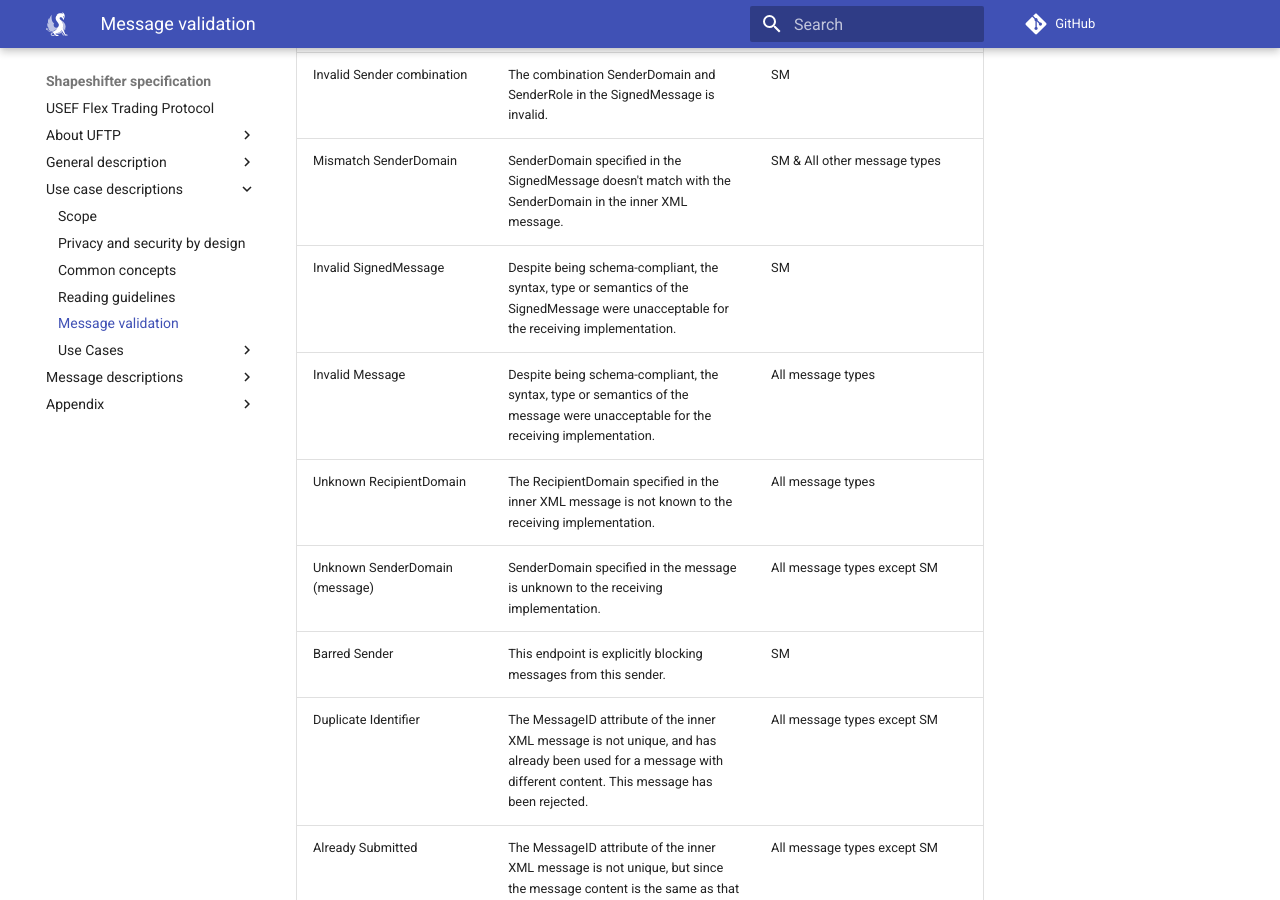
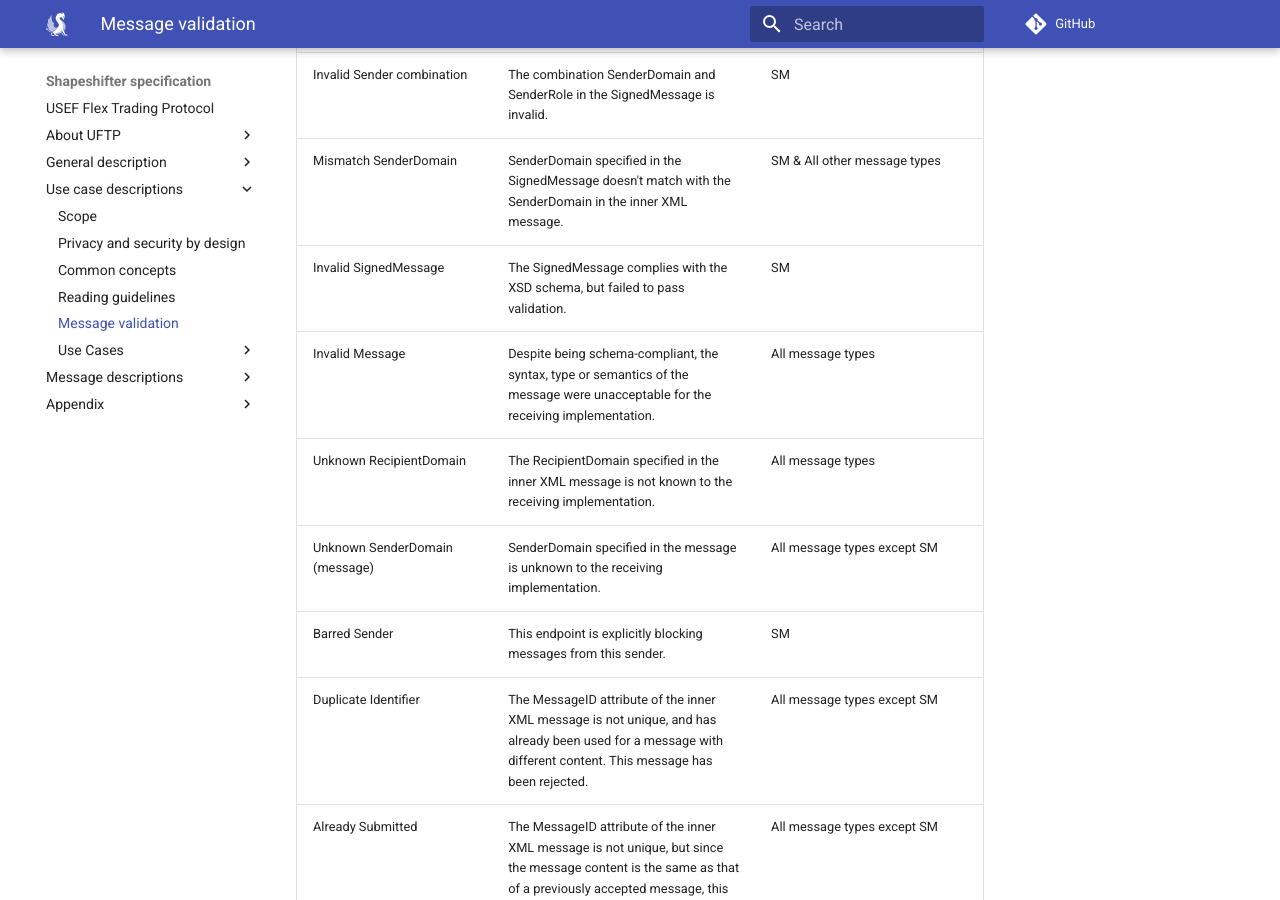
Before and after one commit to shapeshifter/shapeshifter-specification, an MkDocs documentation site: the page built from docs/use-case-descriptions/message-validation.md, in a window 1280 px wide and 900 px high, scrolled down 665 px. Built offline with MkDocs 1.6.1 and Material for MkDocs 9.7.7, drawn with Linux system fonts in a browser that asks for light colours; comment, search, counter and statistics services are not loaded; the version menu is left out.

Commit message:
Updated Invalid SignedMessage description based on review suggestion
Signed-off-by: Daniel Wich <info@capacious.nl>

```diff
--- a/docs/use-case-descriptions/message-validation.md
+++ b/docs/use-case-descriptions/message-validation.md
@@ -22,7 +22,7 @@ This field can contain multiple reasons for rejections (separated by a semicolon
 | Invalid SenderRole | The SenderRole specified in the SignedMessage is invalid. | SM |
 | Invalid Sender combination | The combination SenderDomain and SenderRole in the SignedMessage is invalid.| SM |
 | Mismatch SenderDomain | SenderDomain specified in the SignedMessage doesn't match with the SenderDomain in the inner XML message. | SM & All other message types |
-| Invalid SignedMessage | Despite being schema-compliant, the syntax, type or semantics of the SignedMessage were unacceptable for the receiving implementation. | SM |
+| Invalid SignedMessage | The SignedMessage complies with the XSD schema, but failed to pass validation. | SM |
 | Invalid Message | Despite being schema-compliant, the syntax, type or semantics of the message were unacceptable for the receiving implementation. | All message types |
 | Unknown RecipientDomain | The RecipientDomain specified in the inner XML message is not known to the receiving implementation. | All message types |
 | Unknown SenderDomain (message) | SenderDomain specified in the message is unknown to the receiving implementation. | All message types except SM |
```
